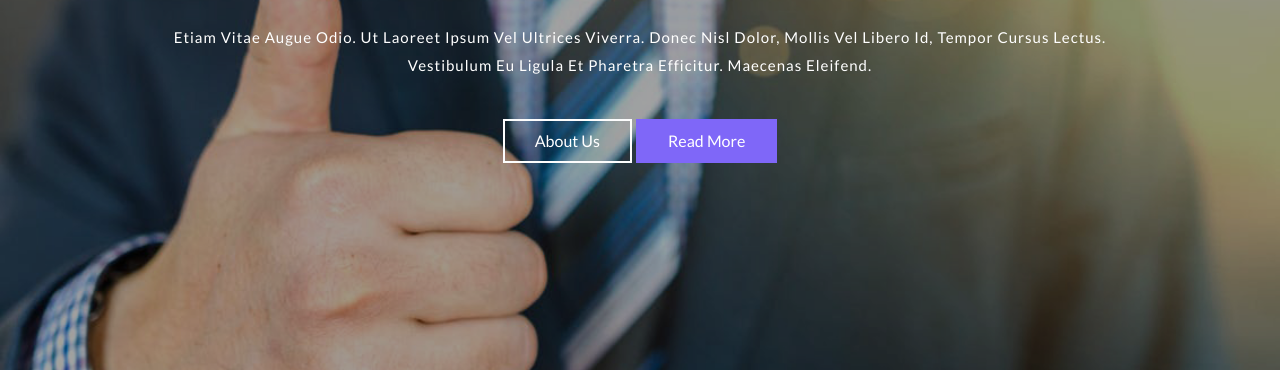
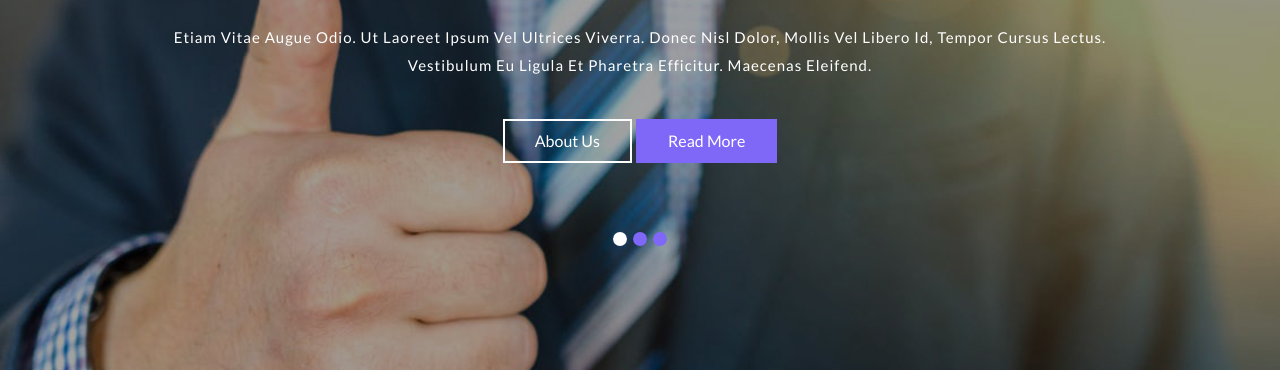
Before and after one commit to dt-japanscript/merged.github.io, a plain HTML site: page index.html in a window 1280 px wide. Shown: the part 430-800 px from the top of the page. Drawn offline with nearby package versions, Linux system fonts and the light colour scheme.

Commit message:
Modify position of carousel-indicators

```diff
--- a/css/index.css
+++ b/css/index.css
@@ -163,6 +163,9 @@ button {
     border: 2px solid #fdfdfd;
     color: white;
     background: none;
+}
+#carouselMergedCaptions .carousel-indicators {
+    bottom: 20%;
 }
 #carouselMergedCaptions .carousel-indicators li {
     width: 14px;
```
